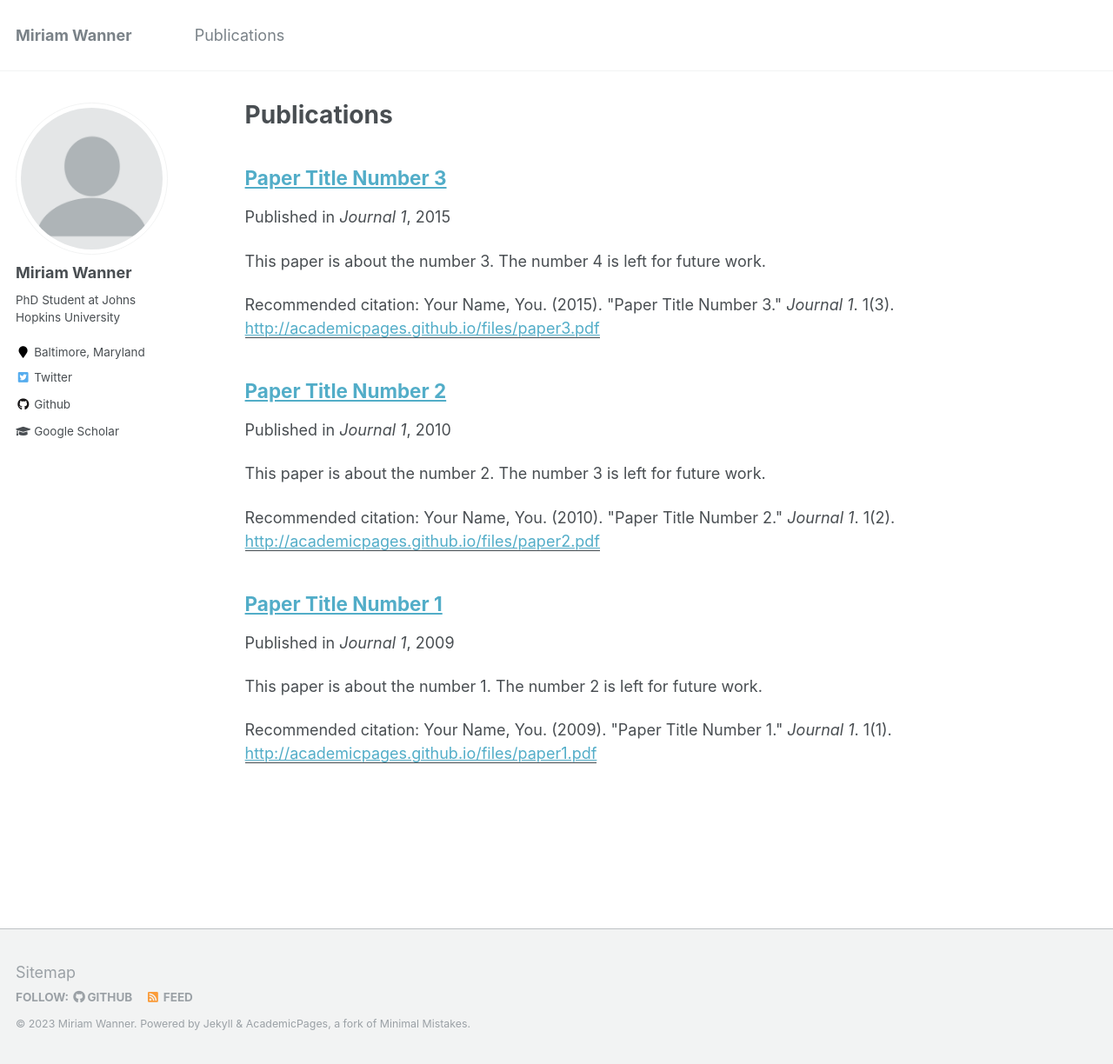
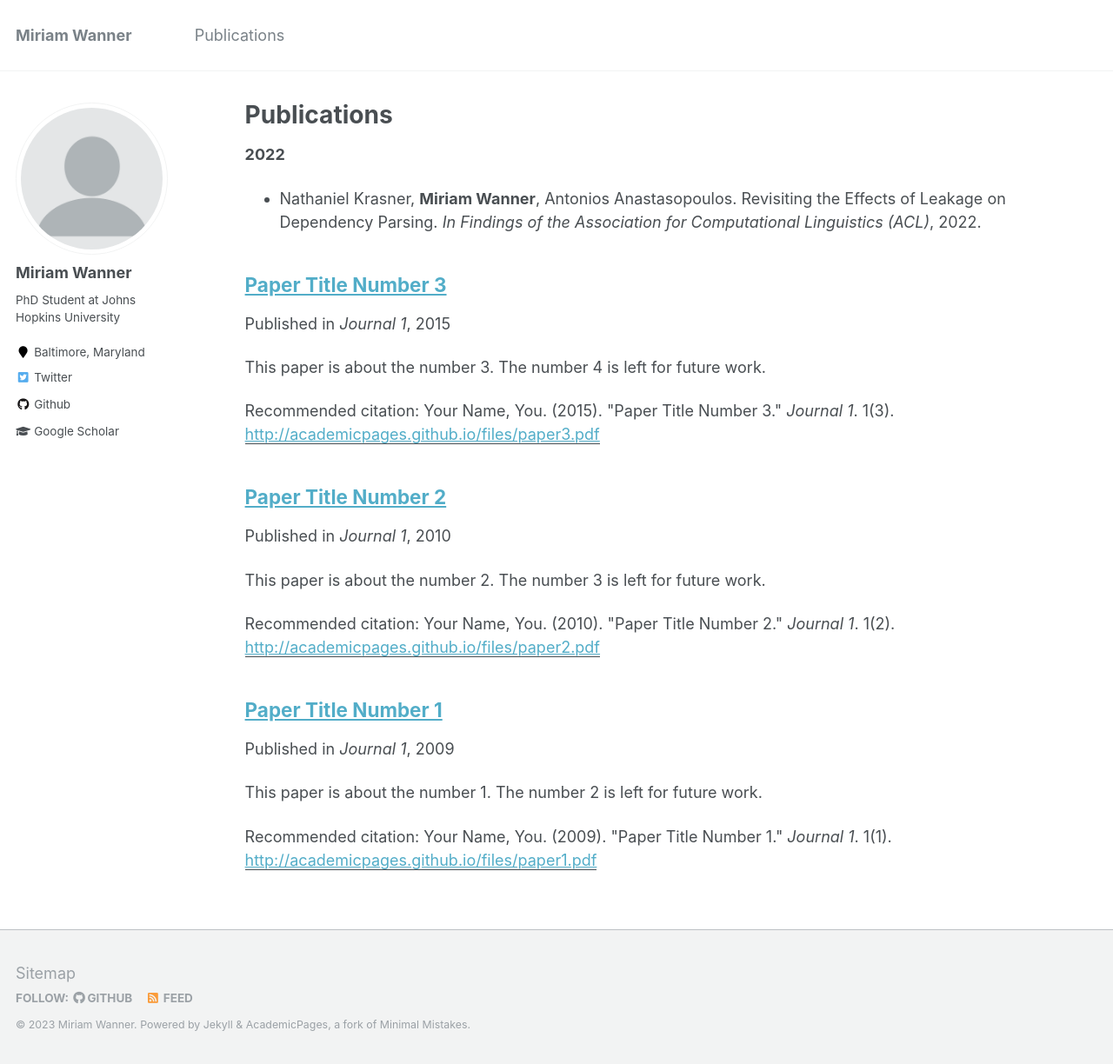
Before and after one commit to miriamwanner/miriamwanner.github.io, a Jekyll site: the page built from _pages/publications.md, in a window 1280 px wide and 1224 px high. Shown: the whole window at 87% size. Built offline with Jekyll 4.4.1, drawn with Linux system fonts in a browser that asks for light colours.

Commit message:
Update publications.md

```diff
--- a/_pages/publications.md
+++ b/_pages/publications.md
@@ -4,6 +4,9 @@ title: "Publications"
 permalink: /publications/
 author_profile: true
 ---
+
+**2022**
+- Nathaniel Krasner, **Miriam Wanner**, Antonios Anastasopoulos. Revisiting the Effects of Leakage on Dependency Parsing. *In Findings of the Association for Computational Linguistics (ACL)*, 2022.
 
 {% if author.googlescholar %}
   You can also find my articles on <u><a href="{{author.googlescholar}}">my Google Scholar profile</a>.</u>
```
